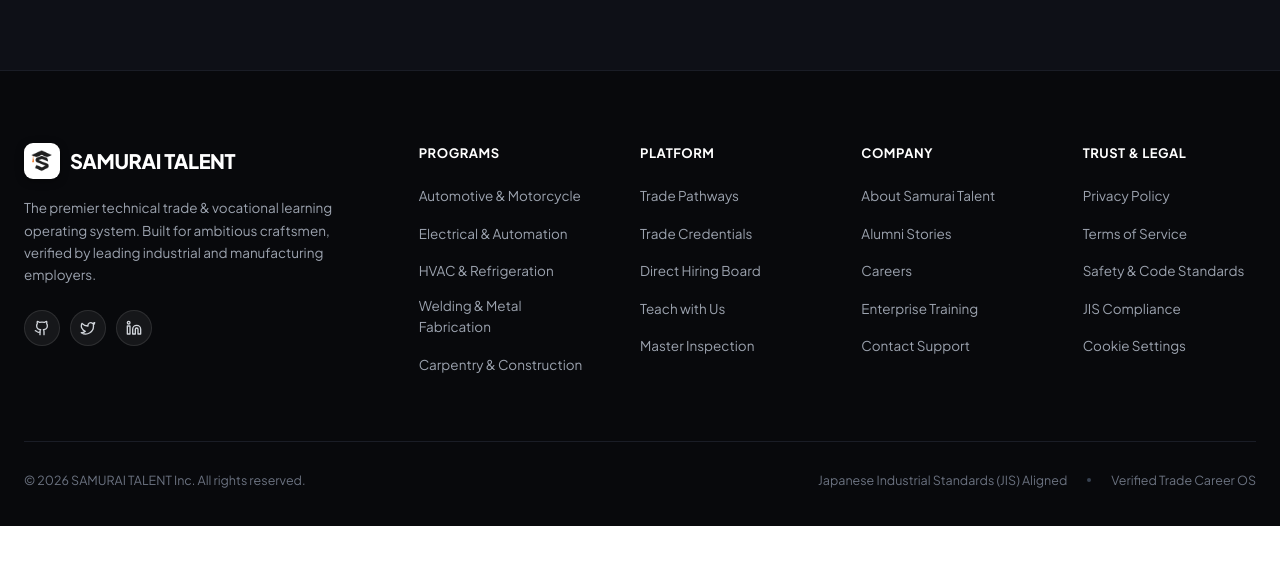
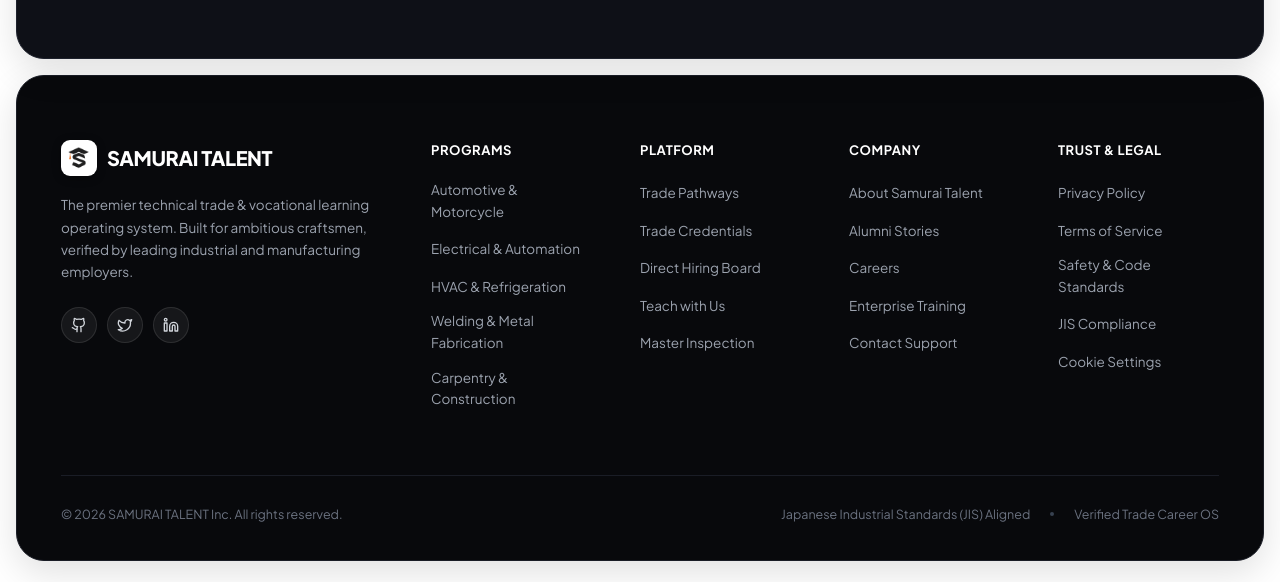
Before and after one commit to Asif-Ali-Dewan/japan-project, a React (Vite) app: page / in a window 1280 px wide. Shown: the part 10061-10643 px from the top of the page. Before the commit the page ends 10587 px from the top, so only its background shows below. Built offline with nearby package versions, Linux system fonts and the light colour scheme.

Commit message:
Restore 28px border radius and outer 16px padding on dark charcoal CTA and Footer cards

```diff
--- a/src/components/CtaSection.jsx
+++ b/src/components/CtaSection.jsx
@@ -10,12 +10,24 @@ export default function CtaSection({ onOpenAuth }) {
     <section
       id="cta"
       style={{
+        backgroundColor: '#FFFFFF',
+        width: '100%',
+        padding: '0 16px 16px 16px',
+        boxSizing: 'border-box',
+      }}
+      className="bottom-card-wrapper"
+    >
+      <div
+        style={{
+          width: '100%',
           backgroundColor: '#0E1017',
-        width: '100%',
-        padding: '96px 24px 80px 24px',
+          borderRadius: '28px',
+          padding: '88px 32px 76px 32px',
           boxSizing: 'border-box',
-        borderTop: '1px solid #1D212C',
+          border: '1px solid #1D212C',
           position: 'relative',
+          overflow: 'hidden',
+          boxShadow: '0 12px 36px rgba(0, 0, 0, 0.12)',
         }}
       >
         <div style={{ maxWidth: '920px', margin: '0 auto', textAlign: 'center' }}>
@@ -164,6 +176,7 @@ export default function CtaSection({ onOpenAuth }) {
             </div>
           </div>
         </div>
+      </div>
     </section>
   );
 }
--- a/src/components/Footer.jsx
+++ b/src/components/Footer.jsx
@@ -9,12 +9,24 @@ export default function Footer({ onOpenAuth }) {
   return (
     <footer
       style={{
+        backgroundColor: '#FFFFFF',
+        width: '100%',
+        padding: '0 16px 24px 16px',
+        boxSizing: 'border-box',
+      }}
+      className="bottom-card-wrapper"
+    >
+      {/* Dark Charcoal Footer Card with 28px Rounded Corners */}
+      <div
+        style={{
+          width: '100%',
           backgroundColor: '#08090C',
-        width: '100%',
-        padding: '72px 24px 36px 24px',
+          borderRadius: '28px',
+          padding: '64px 44px 36px 44px',
           boxSizing: 'border-box',
-        borderTop: '1px solid #1A1D26',
+          border: '1px solid #1A1D26',
           color: '#FFFFFF',
+          boxShadow: '0 12px 36px rgba(0, 0, 0, 0.12)',
         }}
       >
         <div style={{ maxWidth: 'var(--container)', margin: '0 auto', width: '100%' }}>
@@ -314,6 +326,7 @@ export default function Footer({ onOpenAuth }) {
             </div>
           </div>
         </div>
+      </div>
 
       <style>{`
         .footer-link {
```
Lines whose indentation alone changed are shown as unchanged.
